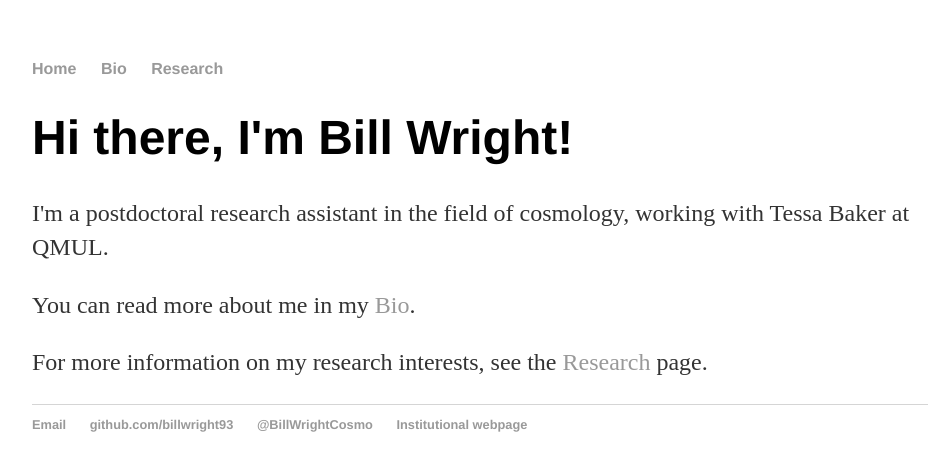
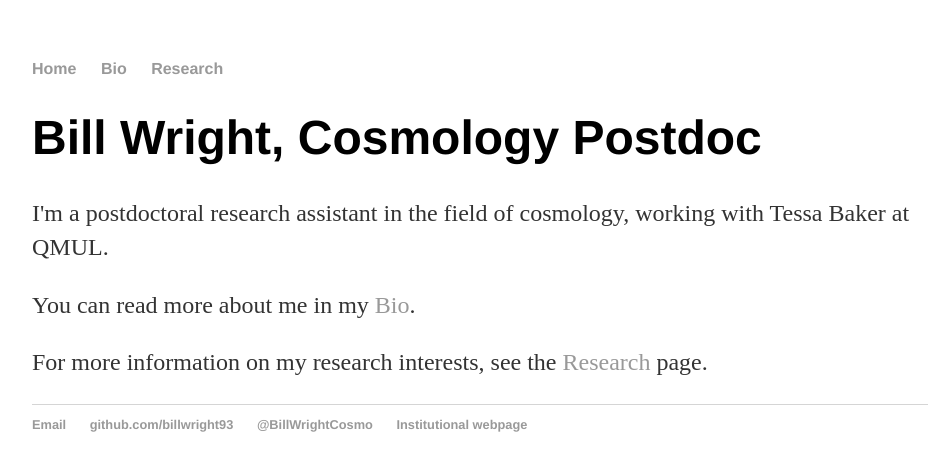
Before and after one commit to billwright93/billwright.github.io, a Jekyll site: the page built from index.html, in a window 1280 px wide. Shown: the top 471 px of the page, without its empty margins (160-1100 px from the left). Built offline with Jekyll 4.4.1, drawn with Linux system fonts in a browser that asks for light colours.

Commit message:
Update index.html
Updating header of homepage.

```diff
--- a/index.html
+++ b/index.html
@@ -3,7 +3,7 @@ layout: default
 title: Bill Wright, Cosmology Postdoc
 ---
 <div class="blurb">
-	<h1>Hi there, I'm Bill Wright!</h1>
+	<h1>Bill Wright, Cosmology Postdoc</h1>
 	<p>I'm a postdoctoral research assistant in the field of cosmology, working with Tessa Baker at QMUL.</p>
 	<p>You can read more about me in my <a href="/bio">Bio</a>.</p>
 	<p>For more information on my research interests, see the <a href="/research">Research</a> page.</p>
```
